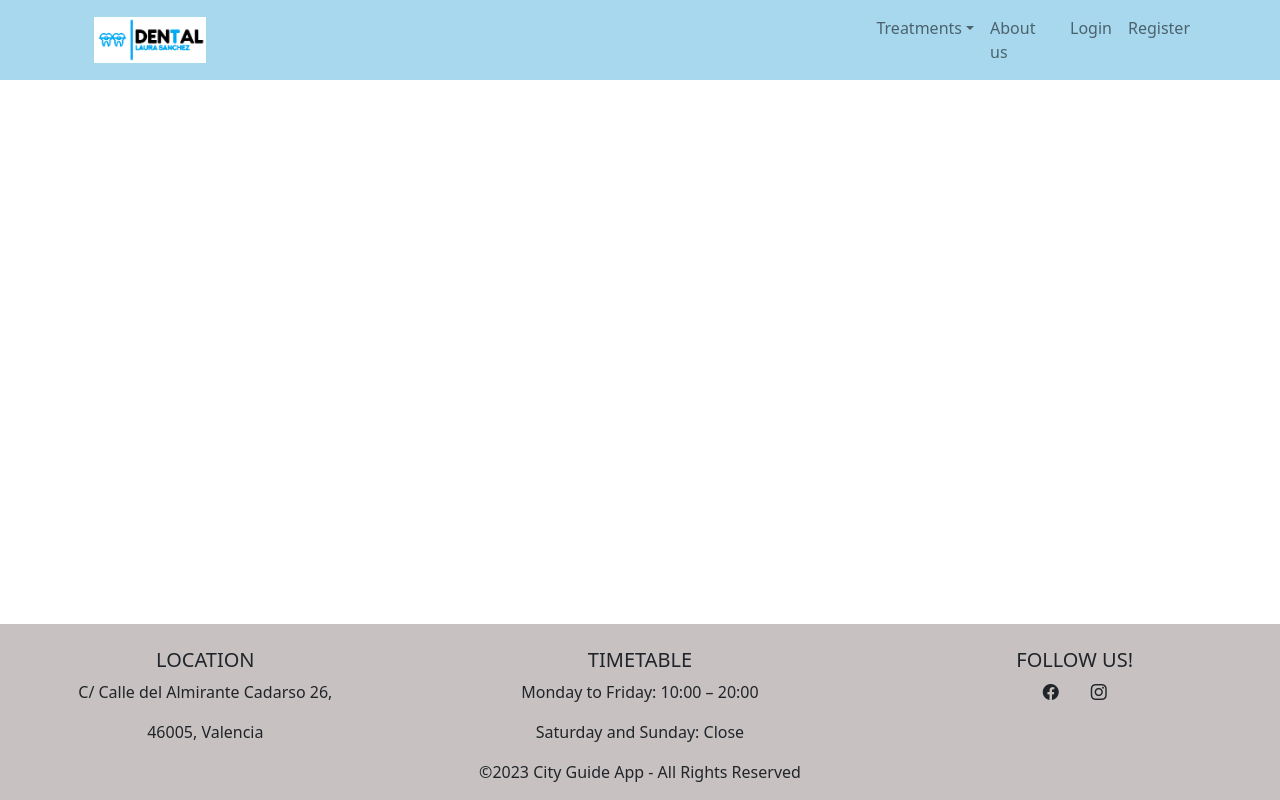
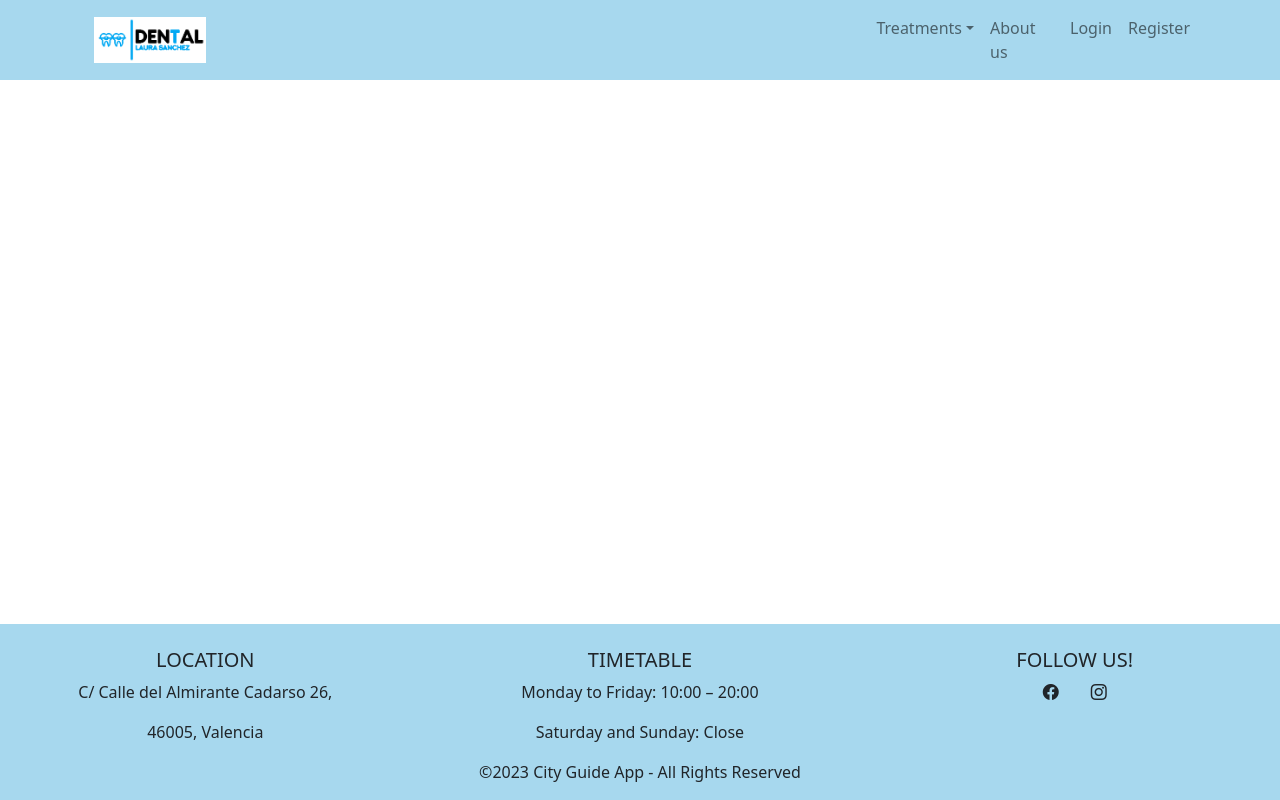
Before and after one commit to LauraSanchezLucas/lsl-fsd-val-frontend-dentalclinic, a React (Vite) app in the folder dentalclinic/: page / in a window 1280 px wide. Built offline with nearby package versions, Linux system fonts and the light colour scheme.

Commit message:
style: Change background color to match navBar

```diff
--- a/dentalclinic/src/components/footer/Footer1.css
+++ b/dentalclinic/src/components/footer/Footer1.css
@@ -5,7 +5,7 @@
     gap: 2em;
 }
 .main-footer{
-    background-color: rgba(160, 149, 149, 0.585);
+    background-color: rgba(105, 188, 226, 0.585);
     position:fixed;
     left:0;
     bottom:0;
```
